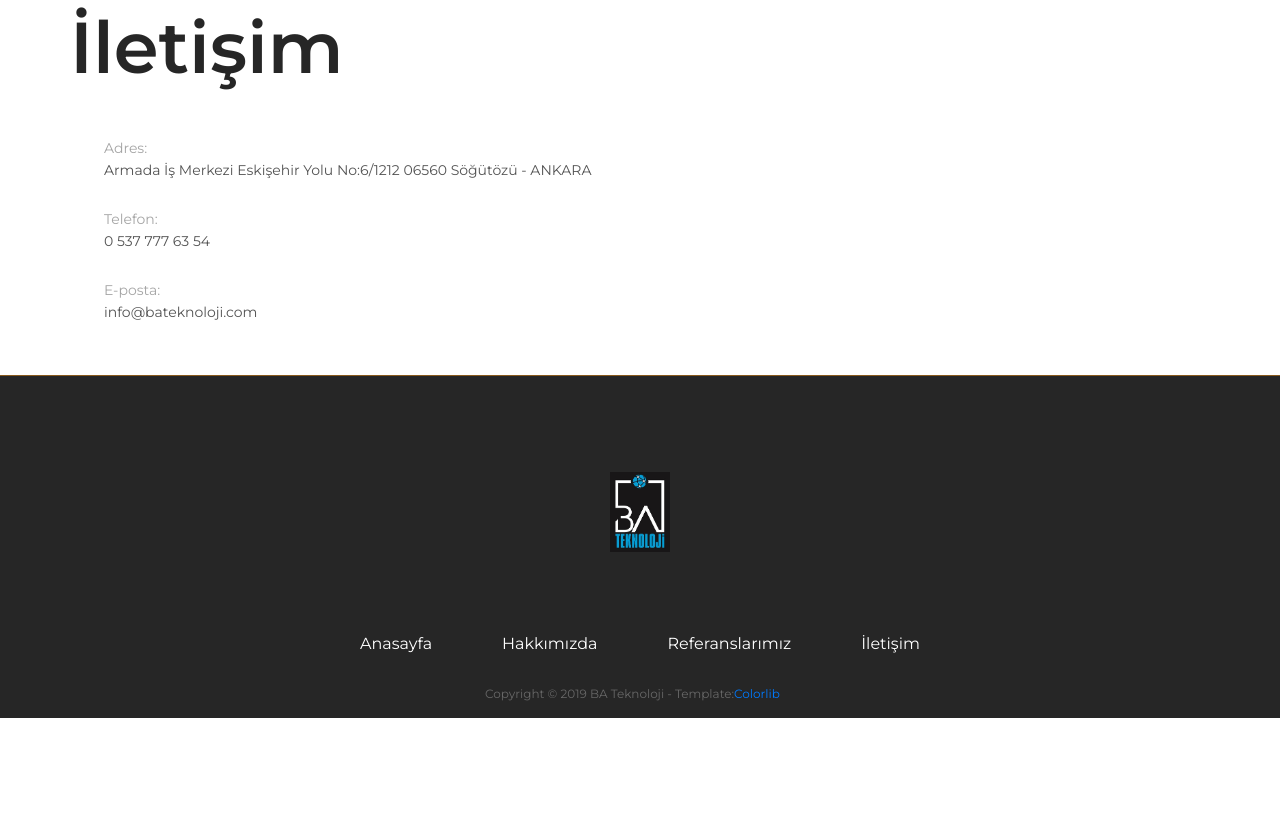
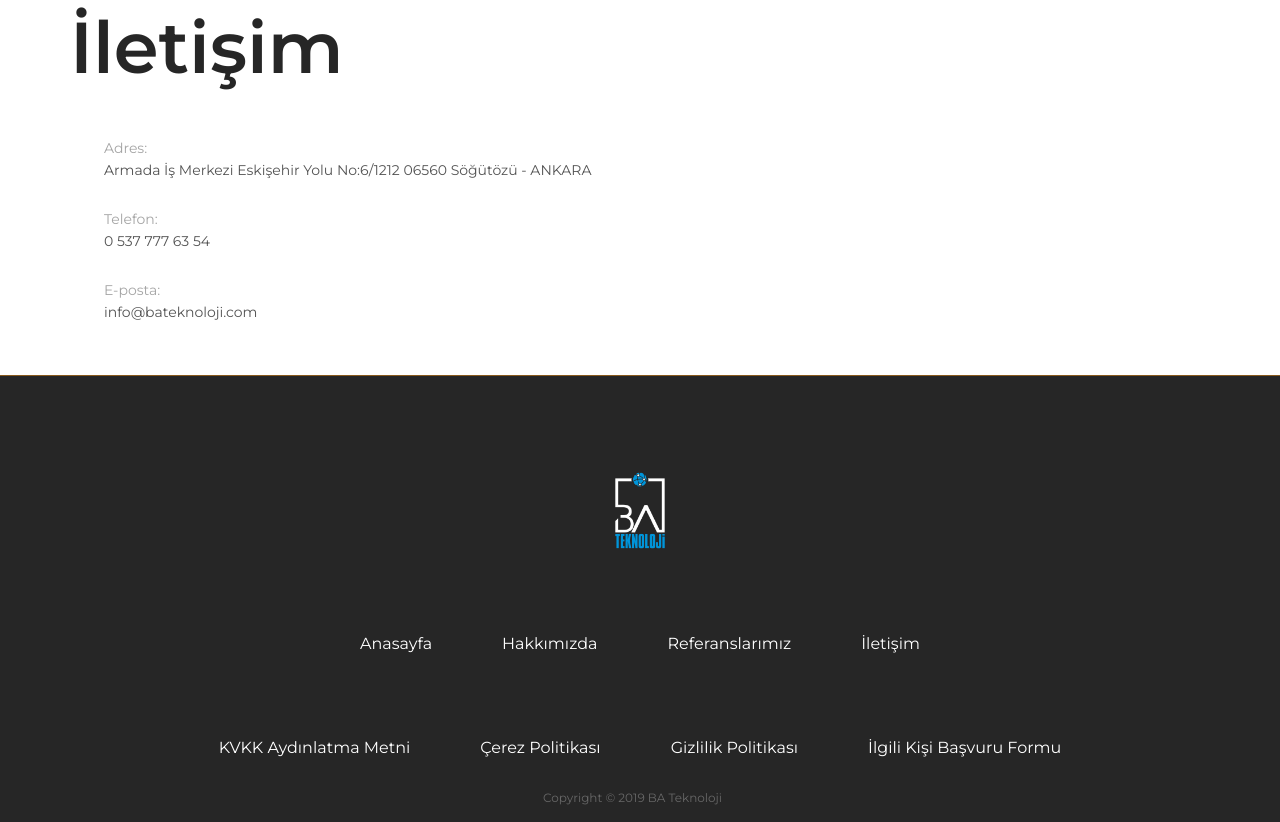
Before and after one commit to emert117/BA_Teknoloji_Website, a plain HTML site: page index.html in a window 1280 px wide. Shown: the part 1816-2638 px from the top of the page. Before the commit the page ends 2534 px from the top, so only its background shows below. Drawn offline with Linux system fonts and the light colour scheme.

Commit message:
changed logo, added kvkk

```diff
--- a/index.html
+++ b/index.html
@@ -42,7 +42,7 @@
 					<div class="header_content d-flex flex-row align-items-center justify-content-start trans_400">
 						<a href="#">
 							<div class="logo d-flex flex-row align-items-center justify-content-start">
-								<img height="60px;" src="images/web-logo-siyah-mavi.png" alt="BA Teknoloji">
+								<img height="60px;" src="images/BATeknoloji.png" alt="BA Teknoloji">
 							</div>
 						</a>
 						<nav class="main_nav">
@@ -251,7 +251,7 @@
 							<div class="footer_logo">
 								<a href="#">
 									<div class="d-flex flex-row align-items-center justify-content-center">
-										<img style="height: 80px;" src="images/web-logo-siyah-mavi.png" alt="BA Teknoloji">
+										<img style="height: 80px;" src="images/BATeknoloji.png" alt="BA Teknoloji">
 								</a>
 							</div>
 							<nav class="footer_nav">
@@ -262,9 +262,16 @@
 									<li><a href="#iletisim">İletişim</a></li>
 								</ul>
 							</nav>
-							<div class="copyright d-flex flex-row align-items-start justify-content-center"><!-- Link back to Colorlib can't be removed. Template is licensed under CC BY 3.0. -->
-								Copyright © 2019 BA Teknoloji - Template: <a rel="nofollow" href="https://colorlib.com" target="_blank">Colorlib</a>
-								<!-- Link back to Colorlib can't be removed. Template is licensed under CC BY 3.0. -->
+							<nav class="footer_nav">
+								<ul class="d-flex flex-sm-row flex-column align-items-sm-start align-items-center justify-content-center">
+									<li><a href="https://bateknoloji.com/danismanlik/aydinlatma-metni/">KVKK Aydınlatma Metni</a></li>
+									<li><a href="https://bateknoloji.com/danismanlik/cerez-politikasi/">Çerez Politikası</a></li>
+									<li><a href="https://bateknoloji.com/danismanlik/gizlilik-politikasi/">Gizlilik Politikası</a></li>
+									<li><a href="https://bateknoloji.com/danismanlik/ilgili-kisi-basvuru-formu/">İlgili Kişi Başvuru Formu</a></li>
+								</ul>
+							</nav>
+							<div class="copyright d-flex flex-row align-items-start justify-content-center">
+								Copyright © 2019 BA Teknoloji
 							</div>
 						</div>
 					</div>
```
Also changed, not shown: referanslarimiz.html (+6 -6 lines), images/BATeknoloji.png (added).
